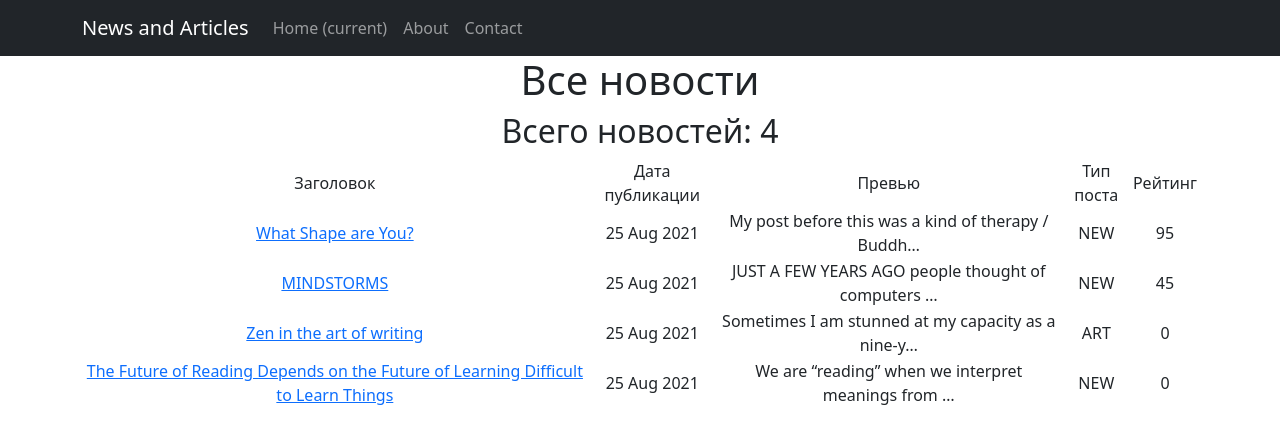
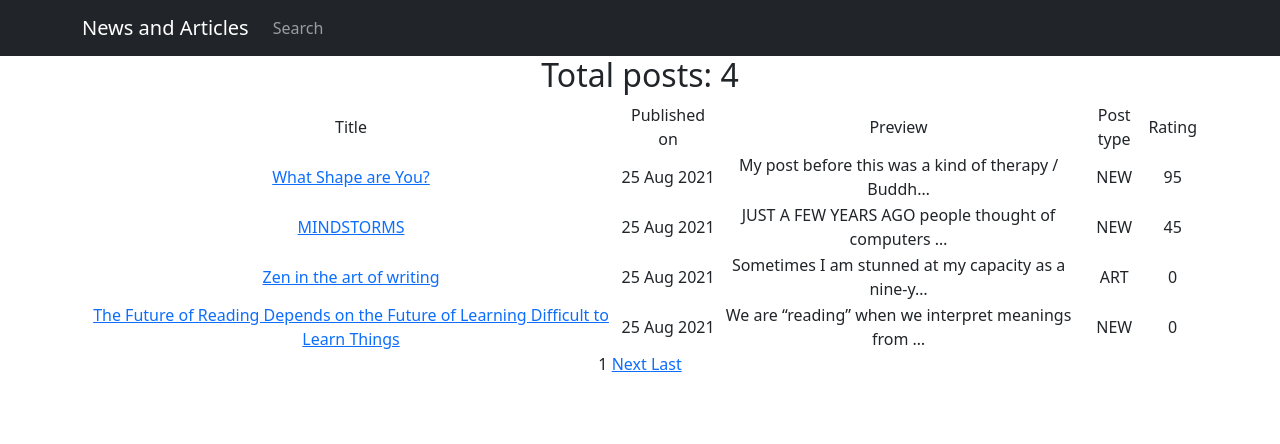
Before and after one commit to alibek-git/NewsPortal, a Django app: page /news/ in a window 1280 px wide. Shown: the top 444 px of the page. Run offline with Django 3.2, Linux system fonts and the light colour scheme; data comes from the database, SQL or seed files in the repository; both versions use the stored data as it was after the commit; some libraries are stand-ins or nearby versions.

Commit message:
D4 Module assignments applied

```diff
--- a/templates/flatpages/default.html
+++ b/templates/flatpages/default.html
@@ -10,7 +10,7 @@
   <meta name="description" content="">
   <meta name="author" content="">
 
-  <title>News and Articles - {% block title %} {% endblock title %}</title>
+  <title> News and Articles - {% block title %} {% endblock title %}</title>
 
   <!-- Bootstrap core CSS -->
   <link href="{% static 'vendor/bootstrap/css/styles.css' %}" rel="stylesheet">
@@ -22,22 +22,14 @@
   <!-- Navigation -->
   <nav class="navbar navbar-expand-lg navbar-dark bg-dark static-top">
     <div class="container">
-      <a class="navbar-brand" href="#">News and Articles</a>
+      <a class="navbar-brand" href="http://127.0.0.1:8000/news/">News and Articles</a>
       <button class="navbar-toggler" type="button" data-toggle="collapse" data-target="#navbarResponsive" aria-controls="navbarResponsive" aria-expanded="false" aria-label="Toggle navigation">
         <span class="navbar-toggler-icon"></span>
       </button>
       <div class="collapse navbar-collapse" id="navbarResponsive">
         <ul class="navbar-nav ml-auto">
-          <li class="nav-item active">
-            <a class="nav-link" href="#">Home
-              <span class="sr-only">(current)</span>
-            </a>
-          </li>
           <li class="nav-item">
-            <a class="nav-link" href="/about/">About</a>
-          </li>
-          <li class="nav-item">
-            <a class="nav-link" href="/contacts/">Contact</a>
+            <a class="nav-link" href="http://127.0.0.1:8000/news/search">Search</a>
           </li>
         </ul>
       </div>
--- a/templates/post_list.html
+++ b/templates/post_list.html
@@ -8,25 +8,24 @@ Posts
 
 
 {% block content %}
-    <h1>Все новости</h1>
     {% if news %}
-<h2>Всего новостей: {{news|length}}</h2>
+<h2>Total posts: {{news|length}}</h2>
 <table>
             <tr>
                 <td>
-                    Заголовок
+                    Title
                 </td>
                 <td>
-                    Дата публикации
+                    Published on
                 </td>
                 <td>
-                    Превью
+                    Preview
                 </td>
                 <td>
-                    Тип поста
+                    Post type
                 </td>
                 <td>
-                    Рейтинг
+                    Rating
             </tr>
         {% for news in news %}
             <tr>
@@ -49,8 +48,27 @@ Posts
             </tr>
         {% endfor %}
         </table>
+    {% else %}
+        <h2> No news today :( </h2>
+    {% endif %}
+{% if is_paginated %}
+    {% if page_obj.has_previous %}
+        <a href="?page=1">    First    </a>
+        <a a href="?page={{page_obj.previous_page_number}}">    Previous    </a>
+    {% endif %}
 
-    {% else %}
-        <h2> Сегодня без новостей :( </h2>
+    {% for num in page_obj.paginator.page_range %}
+        {% if page_obj.number == num %}
+            <a>{{num}}</a>
+        {% elif num > page_obj.number|add:'-1' and num < page_obj.number|add:'1' %}
+            <a href="?page={{num}}">{{num}}</a>
+        {% endif %}
+    {% endfor %}
+
+    {% if page_obj.has_next %}
+        <a href="?page={{page_obj.next_page_number}}">    Next    </a>
+        <a href="?page={{page_obj.paginator.num_pages}}">    Last    </a>
     {% endif %}
+
+{% endif %}
 {% endblock content %}
```
Also changed, not shown: db.sqlite3.
